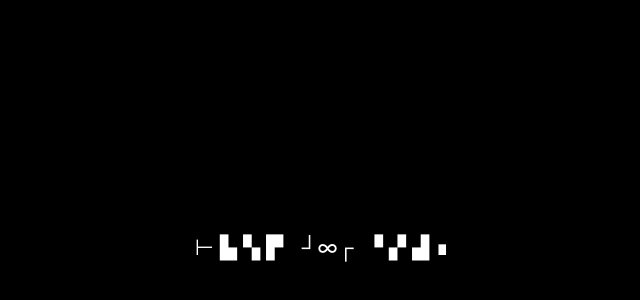
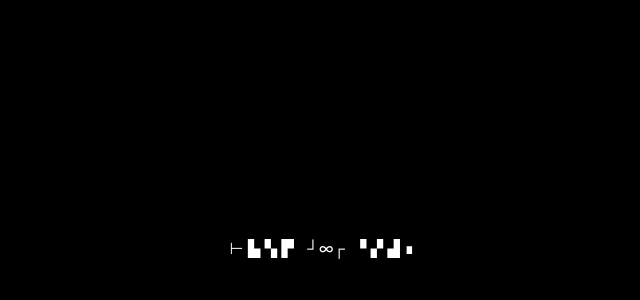
Before and after one commit to dfischer/danielfischer.com, a plain HTML site: page index.html in a window 1280 px wide. Shown: the part 152-452 px from the top of the page, without its empty margins (318-958 px from the left). Drawn offline with nearby package versions, Linux system fonts and the light colour scheme.

Commit message:
Update style.css

```diff
--- a/style.css
+++ b/style.css
@@ -1,9 +1,7 @@
-/*! Typebase.less v0.1.0 | MIT License */
-/* Setup */
 html {
   font-family: -apple-system, system-ui, BlinkMacSystemFont, 'Segoe UI', Roboto,
     Ubuntu, 'Helvetica Neue', Helvetica, Arial, sans-serif;
-  font-size: 137.5%;
+  font-size: 16px;
   -webkit-font-smoothing: antialiased;
 }
 
```
